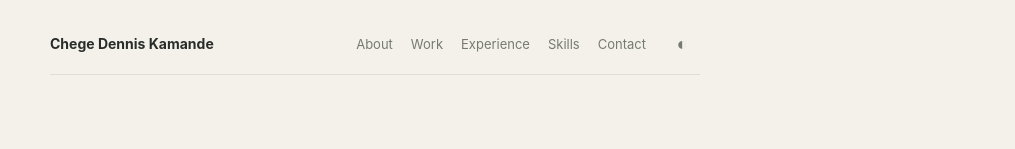
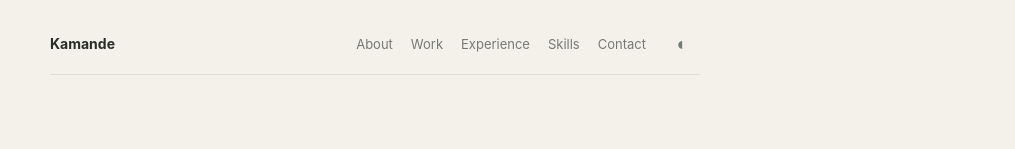
Before and after one commit to denniskamande/MY-PORTFOLIO, a plain HTML site: page index.html in a window 1280 px wide. Shown: the top 149 px of the page, without its empty margins (265-1280 px from the left). Drawn offline with Linux system fonts and the light colour scheme; no server answers.

Commit message:
portfolio update

```diff
--- a/index.html
+++ b/index.html
@@ -16,7 +16,7 @@
   <body>
     <main class="page">
       <nav class="topnav" aria-label="Primary navigation">
-        <a class="active" href="#top">Chege Dennis Kamande</a>
+        <a class="active" href="#top">Kamande</a>
         <a href="#about">About</a>
         <a href="#work">Work</a>
         <a href="#experience">Experience</a>
```
